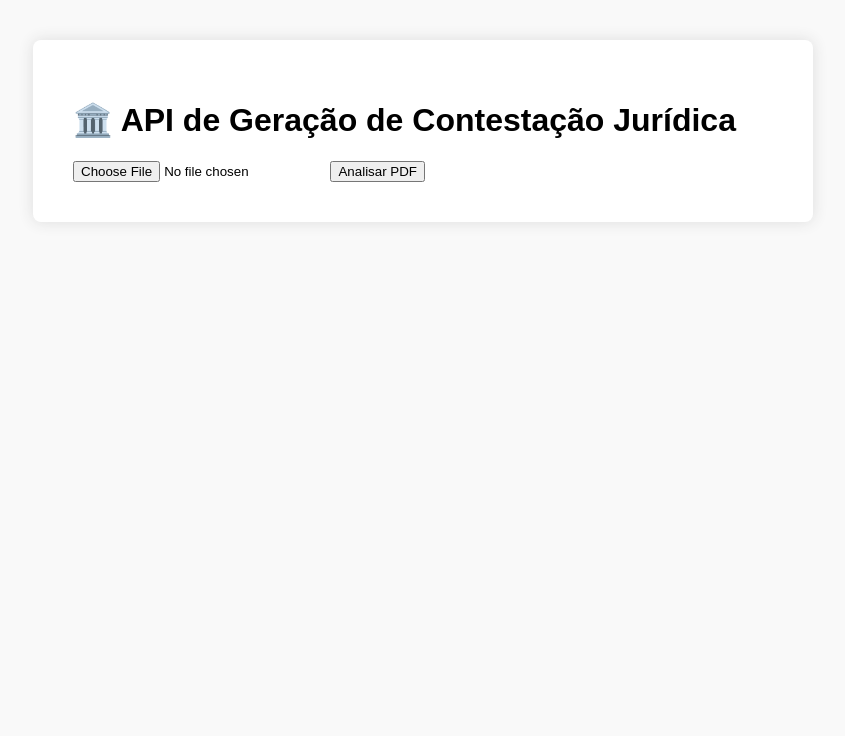
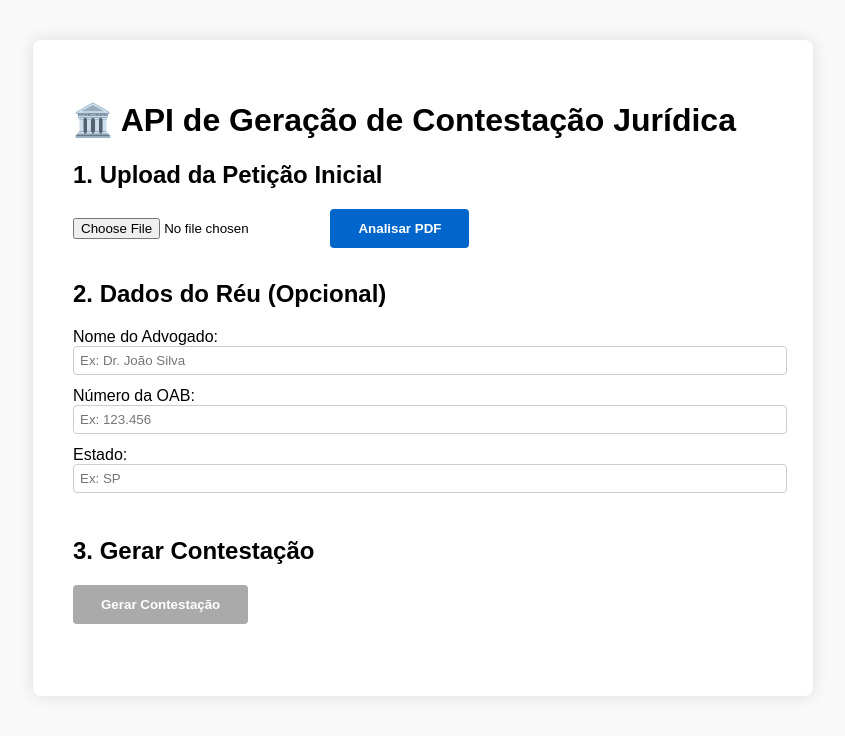
Before and after one commit to Alandamme/api-contestacao-juridica, a plain HTML site: page src/static/index.html in a window 1280 px wide. Shown: the whole page, without its empty margins (217-1062 px from the left). Drawn offline with Linux system fonts and the light colour scheme.

Commit message:
Update index.html

```diff
--- a/src/static/index.html
+++ b/src/static/index.html
@@ -7,38 +7,86 @@
         body { font-family: Arial, sans-serif; margin: 40px; background: #f9f9f9; }
         .container { background: #fff; padding: 40px; border-radius: 8px; box-shadow: 0 0 15px #ddd; max-width: 700px; margin: 0 auto; }
         .preview { background: #f5f5f5; border: 1px solid #e3e3e3; padding: 10px; border-radius: 4px; margin: 10px 0; font-family: monospace; white-space: pre-wrap; }
+        .section { margin-bottom: 32px; }
+        input[type="text"] { width: 100%; padding: 6px; margin-bottom: 12px; border-radius: 4px; border: 1px solid #ccc; }
+        button { padding: 12px 28px; background: #0066cc; color: #fff; border: none; border-radius: 4px; cursor: pointer; font-weight: bold;}
+        button:disabled { background: #aaa; cursor: not-allowed; }
+        ul { margin-top: 0; }
+        .download-links a {
+            display: inline-block;
+            margin-right: 10px;
+            margin-bottom: 10px;
+            padding: 8px 16px;
+            background-color: #28a745;
+            color: white;
+            text-decoration: none;
+            border-radius: 4px;
+        }
+        .download-links a:hover { background: #218838; }
     </style>
 </head>
 <body>
 <div class="container">
     <h1>🏛️ API de Geração de Contestação Jurídica</h1>
-    <input type="file" id="pdfFile" accept=".pdf">
-    <button onclick="uploadPDF()">Analisar PDF</button>
-    <div id="uploadResult"></div>
+    <div class="section">
+        <h2>1. Upload da Petição Inicial</h2>
+        <input type="file" id="pdfFile" accept=".pdf">
+        <button onclick="uploadPDF()" id="uploadBtn">Analisar PDF</button>
+        <div id="uploadResult"></div>
+    </div>
+    <div class="section">
+        <h2>2. Dados do Réu (Opcional)</h2>
+        <label>Nome do Advogado:</label>
+        <input type="text" id="advogadoReu" placeholder="Ex: Dr. João Silva">
+        <label>Número da OAB:</label>
+        <input type="text" id="oabNumero" placeholder="Ex: 123.456">
+        <label>Estado:</label>
+        <input type="text" id="estado" placeholder="Ex: SP" maxlength="2">
+    </div>
+    <div class="section">
+        <h2>3. Gerar Contestação</h2>
+        <button onclick="generateContestacao()" id="generateBtn" disabled>Gerar Contestação</button>
+        <div id="generateResult"></div>
+    </div>
 </div>
 
 <script>
+let sessionFile = null;
+const API_BASE = '/api'; // Use o caminho relativo para compatibilidade no Render
+
 async function uploadPDF() {
     const fileInput = document.getElementById('pdfFile');
     const file = fileInput.files[0];
     if (!file) {
-        showResult('Por favor, selecione um arquivo PDF.');
+        showResult('uploadResult', 'Por favor, selecione um arquivo PDF.');
         return;
     }
-    const formData = new FormData();
-    formData.append('file', file);
+    document.getElementById('uploadBtn').disabled = true;
+    showResult('uploadResult', 'Processando PDF... Aguarde.');
     try {
-        const response = await fetch('/api/upload', {
+        const formData = new FormData();
+        formData.append('file', file);
+
+        const response = await fetch(API_BASE + '/upload', {
             method: 'POST',
             body: formData
         });
         const result = await response.json();
+        if (!response.ok) {
+            showResult('uploadResult', result.error || 'Erro ao processar PDF.');
+            document.getElementById('uploadBtn').disabled = false;
+            return;
+        }
+
+        sessionFile = result.session_file;
+        document.getElementById('generateBtn').disabled = false;
+
         let dados = result.dados_extraidos;
         let message = '';
         message += `• <b>Tipo de ação:</b> ${dados.tipo_acao || 'Não identificado'}<br>`;
         message += `• <b>Valor da causa:</b> ${dados.valor_causa || 'Não identificado'}<br>`;
-        message += `• <b>Autor:</b> ${dados.autor || 'Não identificado'}<br>`;
-        message += `• <b>Réu:</b> ${dados.reu || 'Não identificado'}<br>`;
+        message += `• <b>Autor:</b> ${dados.autor || (dados.partes && dados.partes.autor) || 'Não identificado'}<br>`;
+        message += `• <b>Réu:</b> ${dados.reu || (dados.partes && dados.partes.reu) || 'Não identificado'}<br>`;
 
         if (dados.fatos) {
             message += `<br><b>Resumo dos Fatos:</b><br><div class='preview'>${dados.fatos}</div>`;
@@ -53,14 +101,66 @@ async function uploadPDF() {
             dados.fundamentos_juridicos.forEach(f => message += `<li>${f}</li>`);
             message += `</ul>`;
         }
-        showResult(message);
+
+        // Avisos do backend
+        if (result.warnings && result.warnings.length > 0) {
+            message += `<br><b>Avisos:</b><ul>`;
+            result.warnings.forEach(w => message += `<li>${w}</li>`);
+            message += `</ul>`;
+        }
+
+        showResult('uploadResult', message);
     } catch (error) {
-        showResult('Erro ao processar o PDF: ' + error);
+        showResult('uploadResult', 'Erro ao processar o PDF: ' + error.message);
+    } finally {
+        document.getElementById('uploadBtn').disabled = false;
     }
 }
 
-function showResult(msg) {
-    document.getElementById('uploadResult').innerHTML = '<div class="preview">' + msg + '</div>';
+async function generateContestacao() {
+    if (!sessionFile) {
+        showResult('generateResult', 'Por favor, faça o upload de um PDF primeiro.');
+        return;
+    }
+    document.getElementById('generateBtn').disabled = true;
+    showResult('generateResult', 'Gerando contestação... Aguarde.');
+    const dadosReu = {
+        advogado_reu: document.getElementById('advogadoReu').value || 'Advogado da Contestante',
+        oab_numero: document.getElementById('oabNumero').value || '000.000',
+        estado: document.getElementById('estado').value || 'SP'
+    };
+    try {
+        const response = await fetch(API_BASE + '/generate-contestacao', {
+            method: 'POST',
+            headers: { 'Content-Type': 'application/json' },
+            body: JSON.stringify({
+                session_file: sessionFile,
+                dados_reu: dadosReu
+            })
+        });
+        const result = await response.json();
+        if (!response.ok) {
+            showResult('generateResult', result.error || 'Erro ao gerar contestação.');
+            document.getElementById('generateBtn').disabled = false;
+            return;
+        }
+        let message = `<b>✅ Contestação gerada com sucesso!</b><br>`;
+        message += `<div class="download-links">`;
+        message += `<a href="${API_BASE}/download/txt/${result.contestacao_id}" target="_blank">📄 Download TXT</a>`;
+        message += `<a href="${API_BASE}/download/word/${result.contestacao_id}" target="_blank">📝 Download Word</a>`;
+        message += `<a href="${API_BASE}/download/pdf/${result.contestacao_id}" target="_blank">📋 Download PDF</a>`;
+        message += `</div>`;
+        message += `<br><b>Preview da Contestação:</b><div class="preview">${result.preview}</div>`;
+        showResult('generateResult', message);
+    } catch (error) {
+        showResult('generateResult', 'Erro ao gerar a contestação: ' + error.message);
+    } finally {
+        document.getElementById('generateBtn').disabled = false;
+    }
+}
+
+function showResult(elementId, msg) {
+    document.getElementById(elementId).innerHTML = '<div class="preview">' + msg + '</div>';
 }
 </script>
 </body>
```
